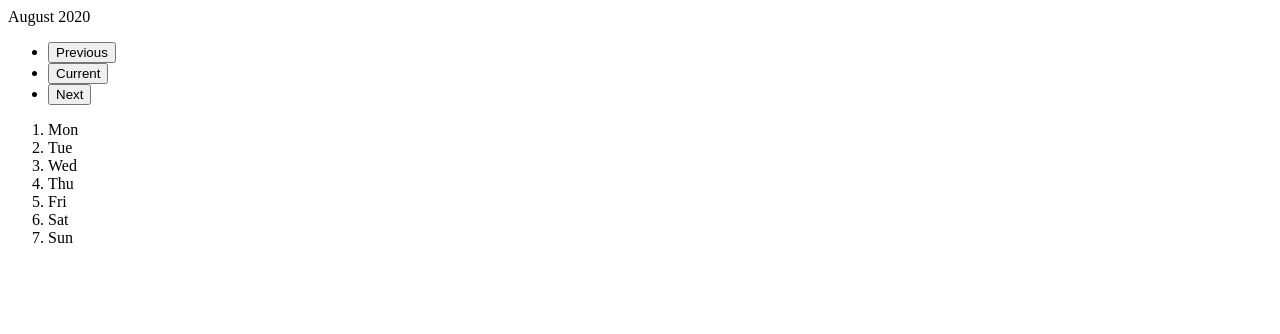
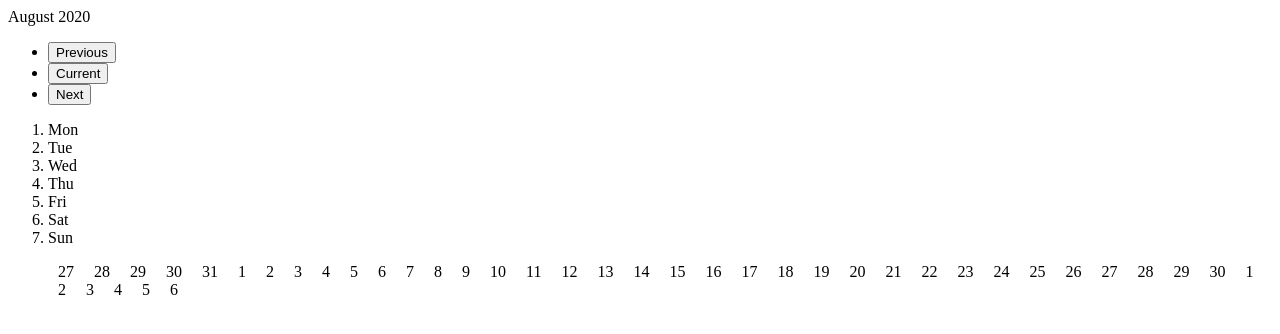
Before and after one commit to Cjameek/vue-simple-calendar, a Vue app: page / in a window 1280 px wide. Shown: the top 334 px of the page. Built offline with nearby package versions, Linux system fonts and the light colour scheme.

Commit message:
Add remaining logic

```diff
--- a/src/components/CalendarMonth.vue
+++ b/src/components/CalendarMonth.vue
@@ -14,7 +14,12 @@
     <CalendarWeekdays/>
 
     <ol class="calendar__days-list calendar-days">
-      <!-- <CalendarMonthDayItem/> -->
+      <CalendarMonthDayItem
+        v-for="day in days"
+        :key="day.date"
+        :day="day"
+        :is-today="day.date === today"
+      />
     </ol>
   </section>
 </template>
@@ -23,10 +28,10 @@
 import dayjs from "dayjs";
 import weekday from "dayjs/plugin/weekday";
 import weekOfYear from "dayjs/plugin/weekOfYear";
-
 import CalendarDateSelected from './CalendarDateSelected';
 import CalendarDatePagination from './CalendarDatePagination';
 import CalendarWeekdays from './CalendarWeekdays';
+import CalendarMonthDayItem from './CalendarMonthDayItem';
 
 dayjs.extend(weekday);
 dayjs.extend(weekOfYear);
@@ -36,7 +41,8 @@ export default {
   components: {
     CalendarDateSelected,
     CalendarDatePagination,
-    CalendarWeekdays
+    CalendarWeekdays,
+    CalendarMonthDayItem
   },
   data() {
     return {
@@ -47,6 +53,62 @@ export default {
   methods: {
     selectDate(newDateSelection) {
       this.selectedDate = newDateSelection;
+    },
+    getWeekday(date) {
+      return dayjs(date).weekday();
+    }
+  },
+  computed: {
+    days() {
+      return [
+        ...this.previousMonthDays,
+        ...this.currentMonthDays,
+        ...this.nextMonthDays
+      ]
+    },
+    month() {
+      return Number(this.selectedDate.format("M"));
+    },
+    year() {
+      return Number(this.selectedDate.format("YYYY"));
+    },
+    numberOfDaysInMonth() {
+      return dayjs(this.selectedDate).daysInMonth();
+    },
+    previousMonthDays() {
+      const firstDayOfTheMonthWeekday = this.getWeekday(this.currentMonthDays[0].date);
+      const previousMonth = dayjs(`${this.year}-${this.month}-01`).subtract(1, "month");
+      const previousMonthLastMondayDayOfMonth = dayjs(this.currentMonthDays[0].date).subtract(firstDayOfTheMonthWeekday - 1, "day").date();
+
+      // Cover first day of the month being sunday
+      (firstDayOfTheMonthWeekday === 0)
+      const visibleNumberOfDaysFromPreviousMonth = firstDayOfTheMonthWeekday ? firstDayOfTheMonthWeekday - 1 : 6;
+      return [...Array(visibleNumberOfDaysFromPreviousMonth).keys()].map((day) => {
+        return {
+          date: dayjs(`${previousMonth.year()}-${previousMonth.month() + 1}-${previousMonthLastMondayDayOfMonth + day}`).format("YYYY-MM-DD"),
+          isCurrentMonth: false
+        };
+      });
+    },
+    currentMonthDays() {
+      return [...Array(this.numberOfDaysInMonth).keys()].map((day) => {
+        return {
+          date: dayjs(`${this.year}-${this.month}-${day}`).format("YYYY-MM-DD"),
+          isCurrentMonth: true
+        }
+      });
+    },
+    nextMonthDays() {
+      const lastDayOfTheMonthWeekday = this.getWeekday(`${this.year}-${this.month}-${this.currentMonthDays.length}`);
+      const nextMonth = dayjs(`${this.year}-${this.month}-01`).add(1, "month");
+      const visibleNumberOfDaysFromNextMonth = lastDayOfTheMonthWeekday ? 7 - lastDayOfTheMonthWeekday : lastDayOfTheMonthWeekday;
+
+      return [...Array(visibleNumberOfDaysFromNextMonth).keys()].map((day) => {
+        return {
+          date: dayjs(`${nextMonth.year()}-${nextMonth.month() + 1}-${day + 1}`).format("YYYY-MM-DD"),
+          isCurrentMonth: false
+        };
+      });
     }
   }
 }
```
